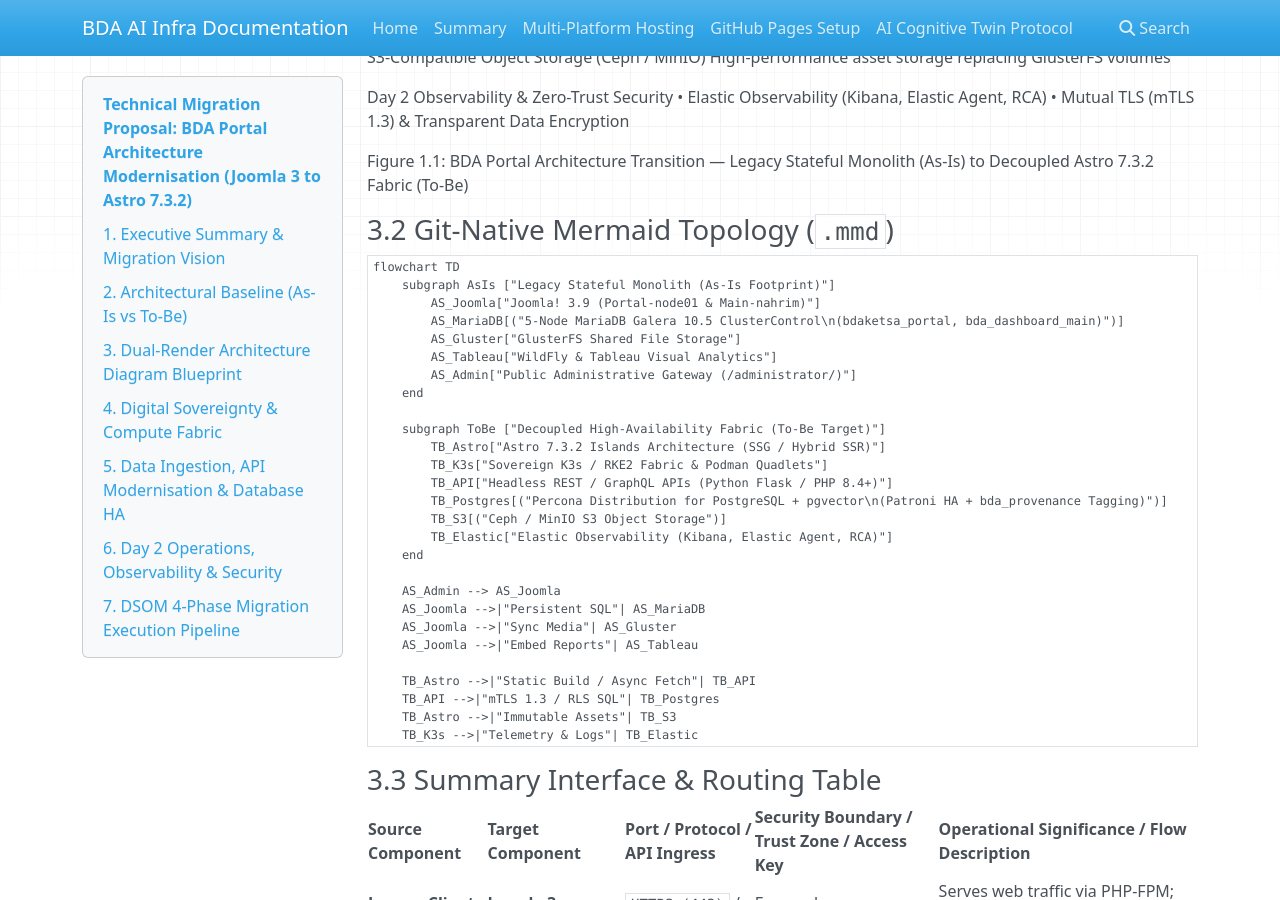
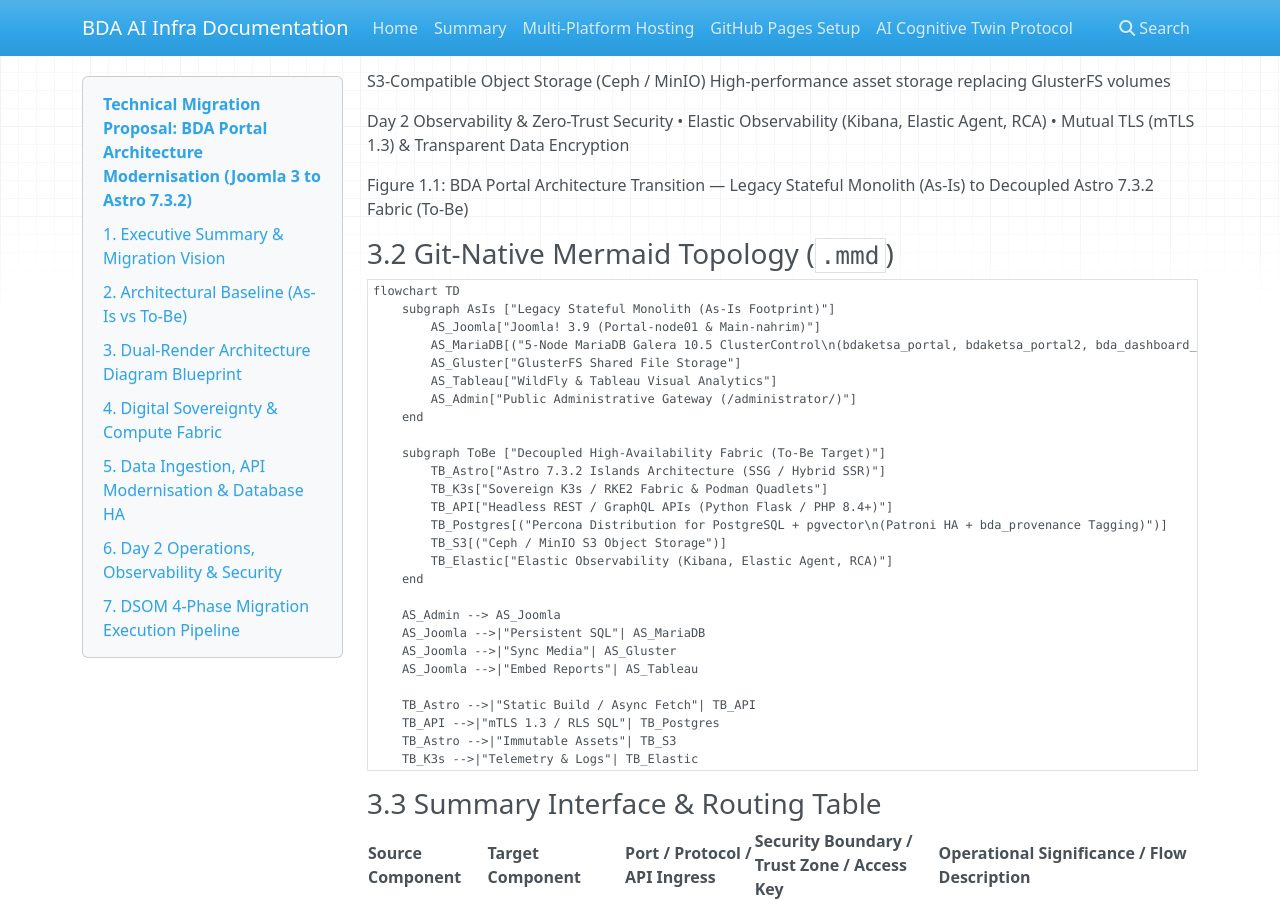
Before and after one commit to linuxmalaysia/bda-ai-infra, an MkDocs documentation site: the page built from docs/proposals/nre-bda-astro-migration.md, in a window 1280 px wide and 900 px high, scrolled down 2915 px. Built offline with MkDocs 1.6.1, drawn with Linux system fonts in a browser that asks for light colours; nearby versions of some CDN libraries; some of the changed text lies outside the part shown.

Commit message:
feat: update NRE BDA migration proposal and task registry per PR feedback
Update Phase 1 and Mermaid topology in docs/proposals/nre-bda-astro-migration.md
to include all 3 legacy schemas (bdaketsa_portal, bdaketsa_portal2, bda_dashboard_main),
refine Zero-Trust security statements, align task registry metadata in .agents/brain/task.md,
and preserve historical session anchors in .agents/brain/walkthrough.md.

Co-authored-by: google-labs-jules[bot] <161369871+google-labs-jules[bot]@users.noreply.github.com>

```diff
--- a/docs/proposals/nre-bda-astro-migration.md
+++ b/docs/proposals/nre-bda-astro-migration.md
@@ -160,7 +160,7 @@ The target architecture shifts from reactive server-side dynamic rendering to pr
 flowchart TD
     subgraph AsIs ["Legacy Stateful Monolith (As-Is Footprint)"]
         AS_Joomla["Joomla! 3.9 (Portal-node01 & Main-nahrim)"]
-        AS_MariaDB[("5-Node MariaDB Galera 10.5 ClusterControl\n(bdaketsa_portal, bda_dashboard_main)")]
+        AS_MariaDB[("5-Node MariaDB Galera 10.5 ClusterControl\n(bdaketsa_portal, bdaketsa_portal2, bda_dashboard_main)")]
         AS_Gluster["GlusterFS Shared File Storage"]
         AS_Tableau["WildFly & Tableau Visual Analytics"]
         AS_Admin["Public Administrative Gateway (/administrator/)"]
```
Also changed, not shown: other parts of docs/proposals/nre-bda-astro-migration.md (+2 -2 lines), .agents/brain/task.md (+1 -4 lines).
